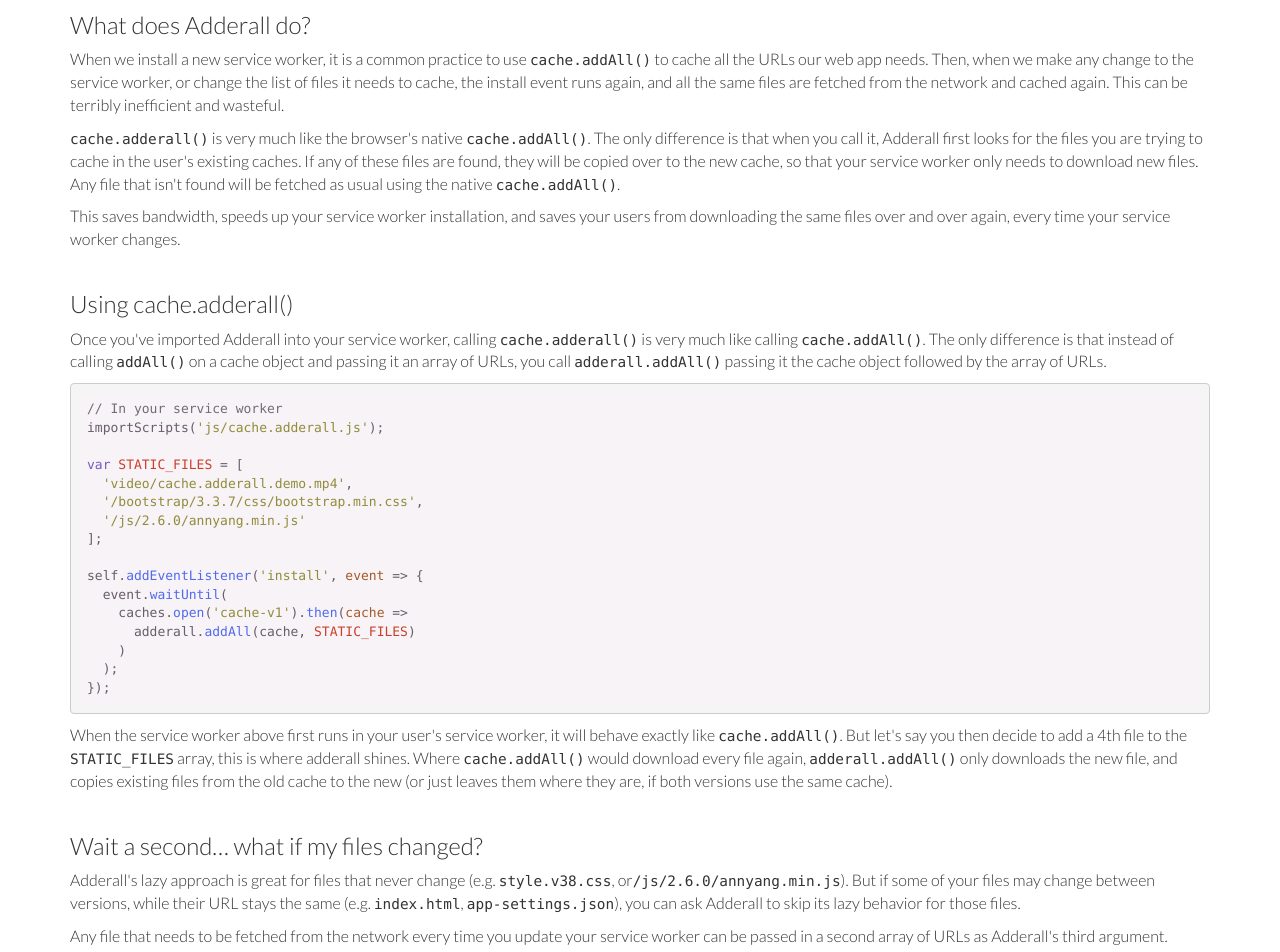
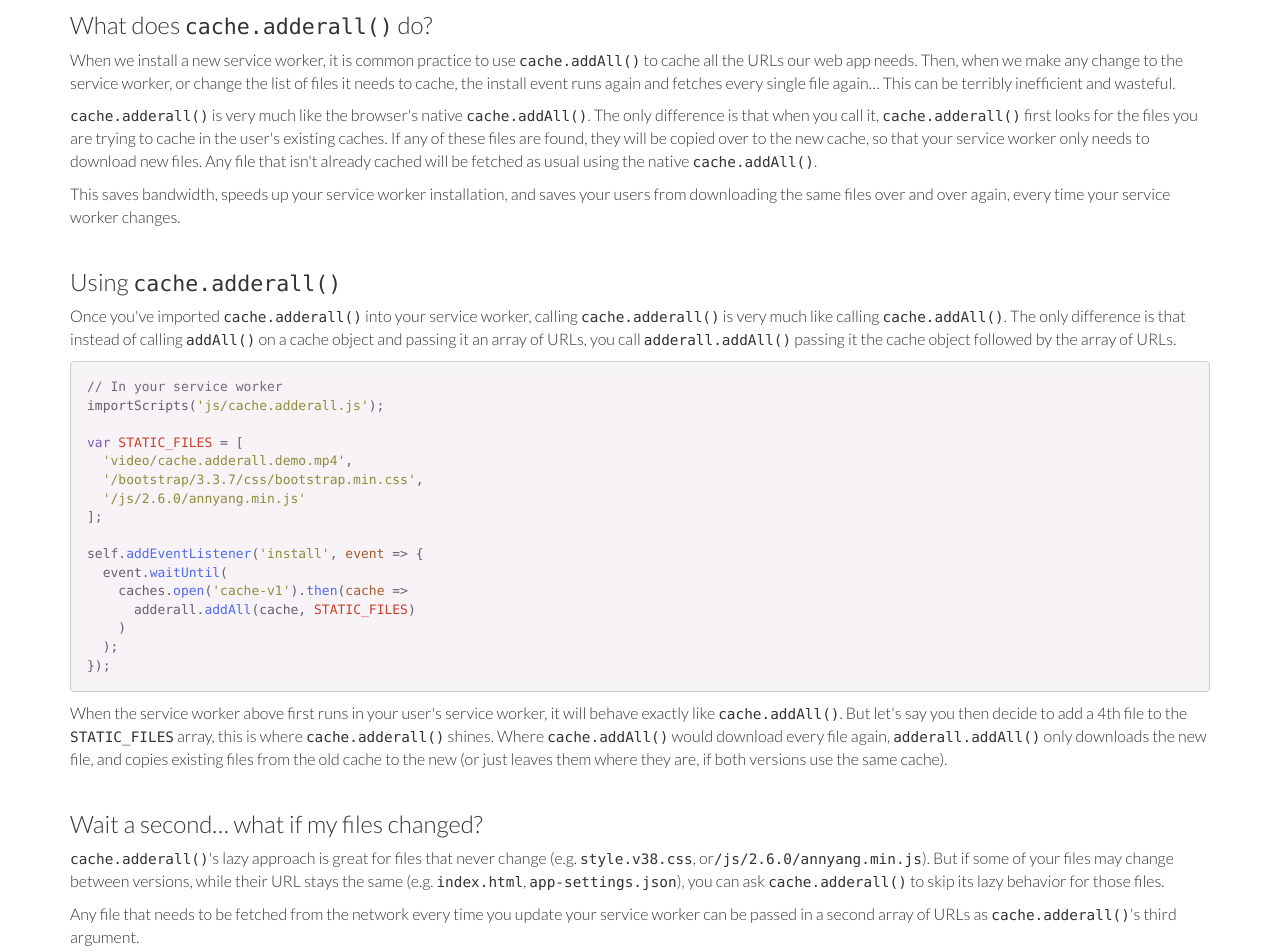
Before and after one commit to TalAter/cache.adderall, a website: page demo/index.html in a window 1280 px wide. Shown: the part 1240-2192 px from the top of the page. Drawn offline with nearby package versions, Linux system fonts and the light colour scheme.

Commit message:
Textual edits on homepage

```diff
--- a/demo/index.html
+++ b/demo/index.html
@@ -42,13 +42,13 @@
   <div class="container">
     <div class="row">
       <div class="col-md-12">
-        <h3>What does Adderall do?</h3>
-        <p>When we install a new service worker, it is a common practice to use <code>cache.addAll()</code> to cache all the URLs our web app needs. Then, when we make any change to the service worker, or change the list of files it needs to cache, the install event runs again, and all the same files are fetched from the network and cached again. This can be terribly inefficient and wasteful.</p>
-        <p><code>cache.adderall()</code> is very much like the browser's native <code>cache.addAll()</code>. The only difference is that when you call it, Adderall first looks for the files you are trying to cache in the user's existing caches. If any of these files are found, they will be copied over to the new cache, so that your service worker only needs to download new files. Any file that isn't found will be fetched as usual using the native <code>cache.addAll()</code>.</p>
+        <h3>What does <code>cache.adderall()</code> do?</h3>
+        <p>When we install a new service worker, it is common practice to use <code>cache.addAll()</code> to cache all the URLs our web app needs. Then, when we make any change to the service worker, or change the list of files it needs to cache, the install event runs again and fetches every single file again… This can be terribly inefficient and wasteful.</p>
+        <p><code>cache.adderall()</code> is very much like the browser's native <code>cache.addAll()</code>. The only difference is that when you call it, <code>cache.adderall()</code> first looks for the files you are trying to cache in the user's existing caches. If any of these files are found, they will be copied over to the new cache, so that your service worker only needs to download new files. Any file that isn't already cached will be fetched as usual using the native <code>cache.addAll()</code>.</p>
         <p>This saves bandwidth, speeds up your service worker installation, and saves your users from downloading the same files over and over again, every time your service worker changes.</p>
-        <h3>Using cache.adderall()</h3>
-        <p>Once you've imported Adderall into your service worker, calling <code>cache.adderall()</code> is very much like calling <code>cache.addAll()</code>. The only difference is that instead of calling <code>addAll()</code> on a cache object and passing it an array of URLs, you call <code>adderall.addAll()</code> passing it the cache object followed by the array of URLs.</p>
-        <pre><code class="javascript">// In your service worker
+        <h3>Using <code>cache.adderall()</code></h3>
+        <p>Once you've imported <code>cache.adderall()</code> into your service worker, calling <code>cache.adderall()</code> is very much like calling <code>cache.addAll()</code>. The only difference is that instead of calling <code>addAll()</code> on a cache object and passing it an array of URLs, you call <code>adderall.addAll()</code> passing it the cache object followed by the array of URLs.</p>
+<pre><code class="javascript">// In your service worker
 importScripts('js/cache.adderall.js');
 
 var STATIC_FILES = [
@@ -64,10 +64,10 @@
     )
   );
 });</code></pre>
-        <p>When the service worker above first runs in your user's service worker, it will behave exactly like <code>cache.addAll()</code>. But let's say you then decide to add a 4th file to the <code>STATIC_FILES</code> array, this is where adderall shines. Where <code>cache.addAll()</code> would download every file again, <code>adderall.addAll()</code> only downloads the new file, and copies existing files from the old cache to the new (or just leaves them where they are, if both versions use the same cache).</p>
+        <p>When the service worker above first runs in your user's service worker, it will behave exactly like <code>cache.addAll()</code>. But let's say you then decide to add a 4th file to the <code>STATIC_FILES</code> array, this is where <code>cache.adderall()</code> shines. Where <code>cache.addAll()</code> would download every file again, <code>adderall.addAll()</code> only downloads the new file, and copies existing files from the old cache to the new (or just leaves them where they are, if both versions use the same cache).</p>
         <h3>Wait a second… what if my files changed?</h3>
-        <p>Adderall's lazy approach is great for files that never change (e.g. <code>style.v38.css</code>, or<code>/js/2.6.0/annyang.min.js</code>). But if some of your files may change between versions, while their URL stays the same (e.g. <code>index.html</code>, <code>app-settings.json</code>), you can ask Adderall to skip its lazy behavior for those files.</p>
-        <p>Any file that needs to be fetched from the network every time you update your service worker can be passed in a second array of URLs as Adderall's third argument.</p>
+        <p><code>cache.adderall()</code>'s lazy approach is great for files that never change (e.g. <code>style.v38.css</code>, or<code>/js/2.6.0/annyang.min.js</code>). But if some of your files may change between versions, while their URL stays the same (e.g. <code>index.html</code>, <code>app-settings.json</code>), you can ask <code>cache.adderall()</code> to skip its lazy behavior for those files.</p>
+        <p>Any file that needs to be fetched from the network every time you update your service worker can be passed in a second array of URLs as <code>cache.adderall()</code>'s third argument.</p>
         <pre><code class="javascript">// In your service worker
 importScripts('js/cache.adderall.js');
 
@@ -96,8 +96,8 @@
 </code></pre>
         <p>Remember: <code>adderall.addAll(cache, immutableURLs, mutableURLs);</code></p>
         <h3>What about HTTP caching?</h3>
-        <p>If your server is configured to serve each different file with the correct caching headers, serving mutable content with a <code>Cache-Control: no-cache</code> header, and immutable content with <code>Cache-Control: max-age=31536000</code>, then you might not need Adderall at all. In fact, this is the prefered approach. You can read more details on <a href="https://jakearchibald.com/2016/caching-best-practices/">caching header best practices</a> in Jake Archibald's excellent post.</p>
-        <p>If however, you are in an environment where you can't control the caching headers of individual files, can't access the server, are not speaking with Dev Ops over a relatively minor hunting accident, or you are just using GitHub Pages - give Adderall a try.</p>
+        <p>If your server is configured to serve each different file with the correct caching headers, serving mutable content with a <code>Cache-Control: no-cache</code> header, and immutable content with <code>Cache-Control: max-age=31536000</code>, then you might not need <code>cache.adderall()</code> at all. In fact, this is the prefered approach. You can read more details on <a href="https://jakearchibald.com/2016/caching-best-practices/">caching header best practices</a> in Jake Archibald's excellent post.</p>
+        <p>If however, you are in an environment where you can't control the caching headers of individual files, can't access the server, are not speaking with Dev Ops over a relatively minor hunting accident, or you are just using GitHub Pages - give <code>cache.adderall()</code> a try.</p>
         <p>Thanks <a href="https://twitter.com/jaffathecake">Jake Archibald</a> and <a href="https://twitter.com/jeffposnick">Jeffrey Posnick</a> for helping sort this out.</p>
       </div>
     </div>
```
